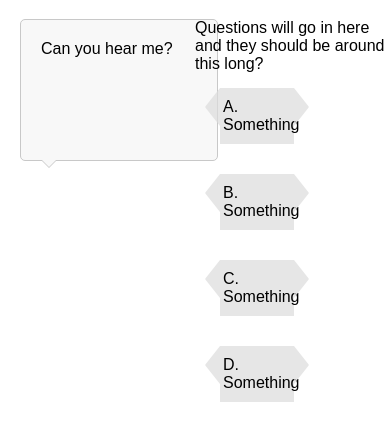
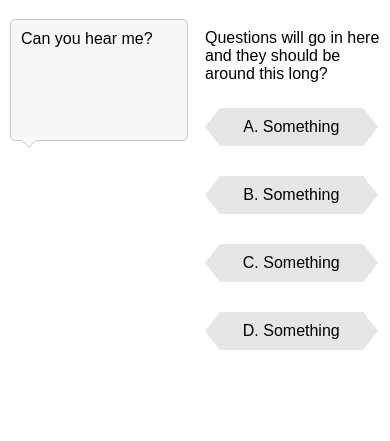
Before and after one commit to brobertson3/quizme, a website: page index.html in a window 390 px wide. Shown: the part 61-502 px from the top of the page. Drawn offline with nearby package versions, Linux system fonts and the light colour scheme.

Commit message:
Optimized for mobile view

```diff
--- a/scss/index.scss
+++ b/scss/index.scss
@@ -26,9 +26,9 @@ div {
 		width: 80%;
 		height: 100px;
 		// text-align: center;
-		padding: 20px;
+		padding: 10px;
 		position: absolute;
-		margin-left: 20px;
+		margin-left: 10px;
 
 		.arrow {
 			border-style: solid;
@@ -52,15 +52,20 @@ div {
 		}
 	}
 
-
+	&.right-pane {
+		.question-area {
+			padding: 10px;
+		}
+	}
 
 	&.choice-btn {
 		position: relative;
 		display: inline-block;
-		width: 35%;
+		width: 70%;
 		padding: 10px 3px;
 		margin: 15px 30px 15px 25px;
 		background-color: $inactive-button-color;
+		text-align: center;
 
 		&:before {
 			position: absolute;
```
Also changed, not shown: css/index.css.
